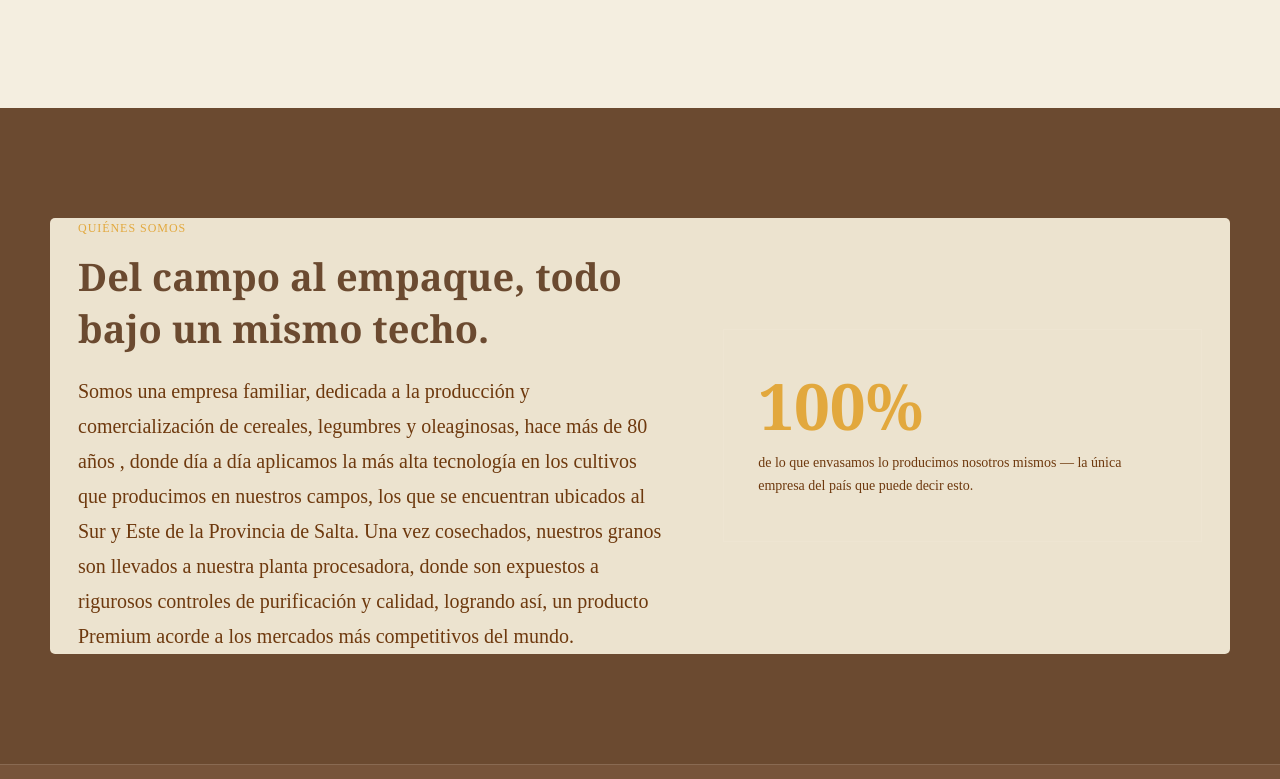
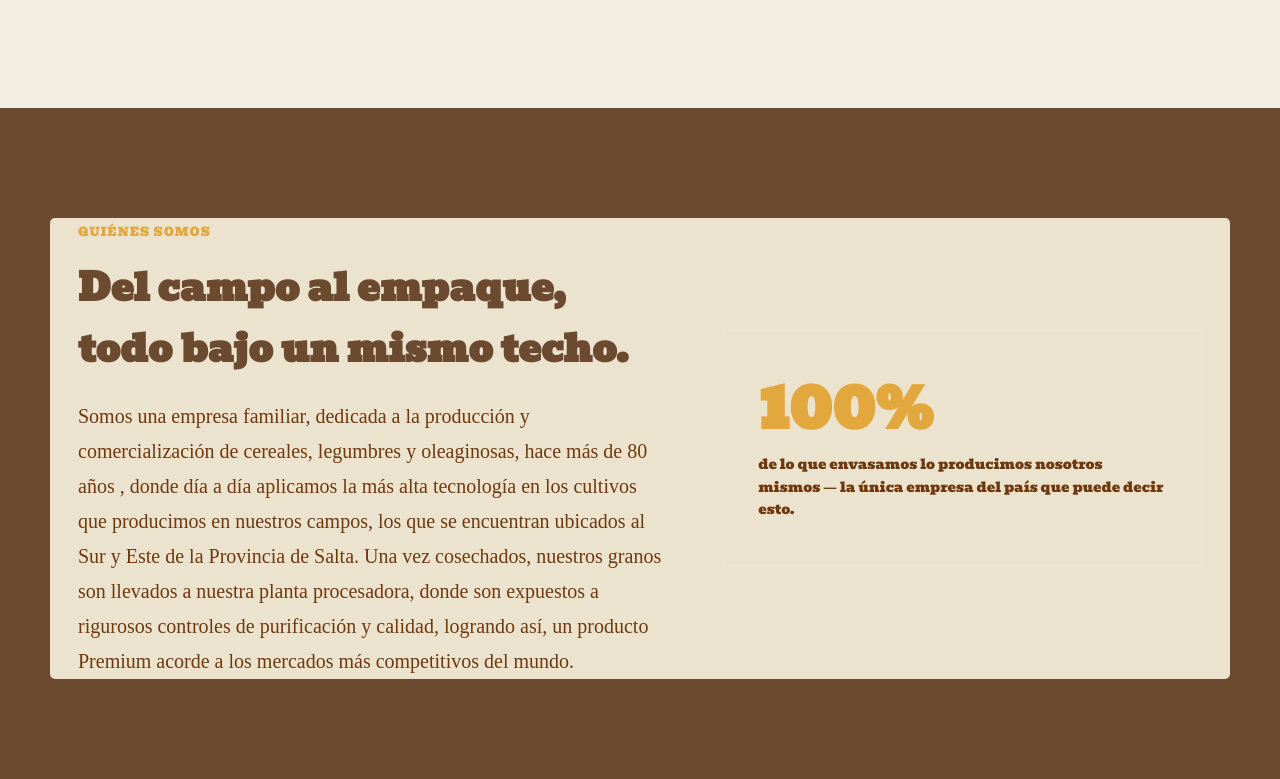
Before and after one commit to AgustinFuentesMa/Calco, a Next.js app: page / in a window 1280 px wide. Shown: the part 2901-3680 px from the top of the page. Built offline with nearby package versions, Linux system fonts and the light colour scheme.

Commit message:
Restaurar tipografía original en Quiénes somos

```diff
--- a/app/globals.css
+++ b/app/globals.css
@@ -1,3 +1,5 @@
+@import url('https://fonts.googleapis.com/css2?family=Bevan:ital@0;1&display=swap');
+
 :root {
   --loam: #6b4a30;
   --loam-2: #77543a;
@@ -641,3 +643,7 @@ footer {
     gap: 30px;
   }
 }
+/* Tipografía original de la sección institucional. */
+.quienes { font-family: 'Bevan', serif; font-weight: 400; }
+.quienes h2, .quienes .mono, .quienes .stat-box .num { font-family: 'Bevan', serif; }
+.quienes p { font-family: 'Young Serif', serif; font-weight: 400; }
```
